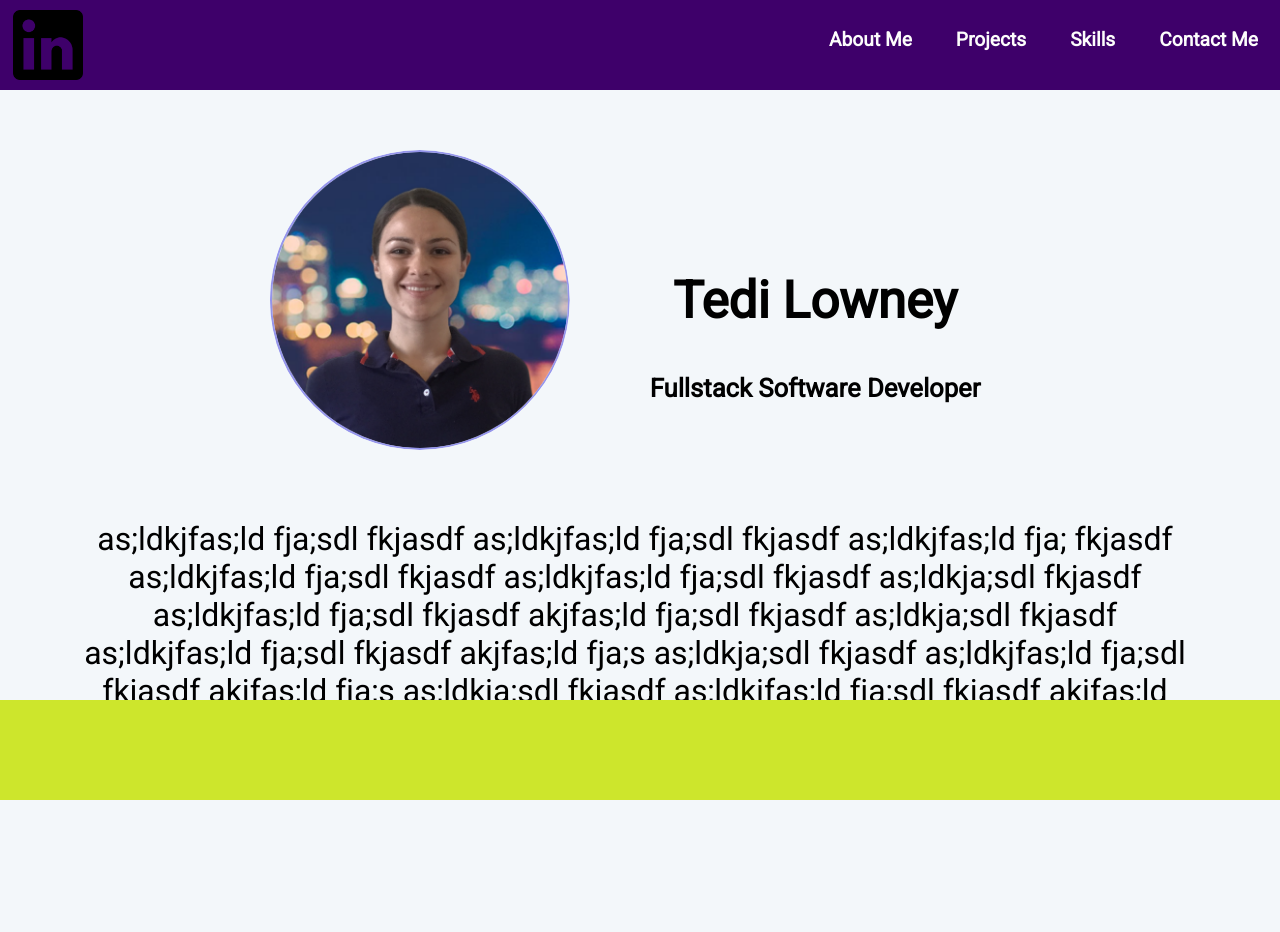
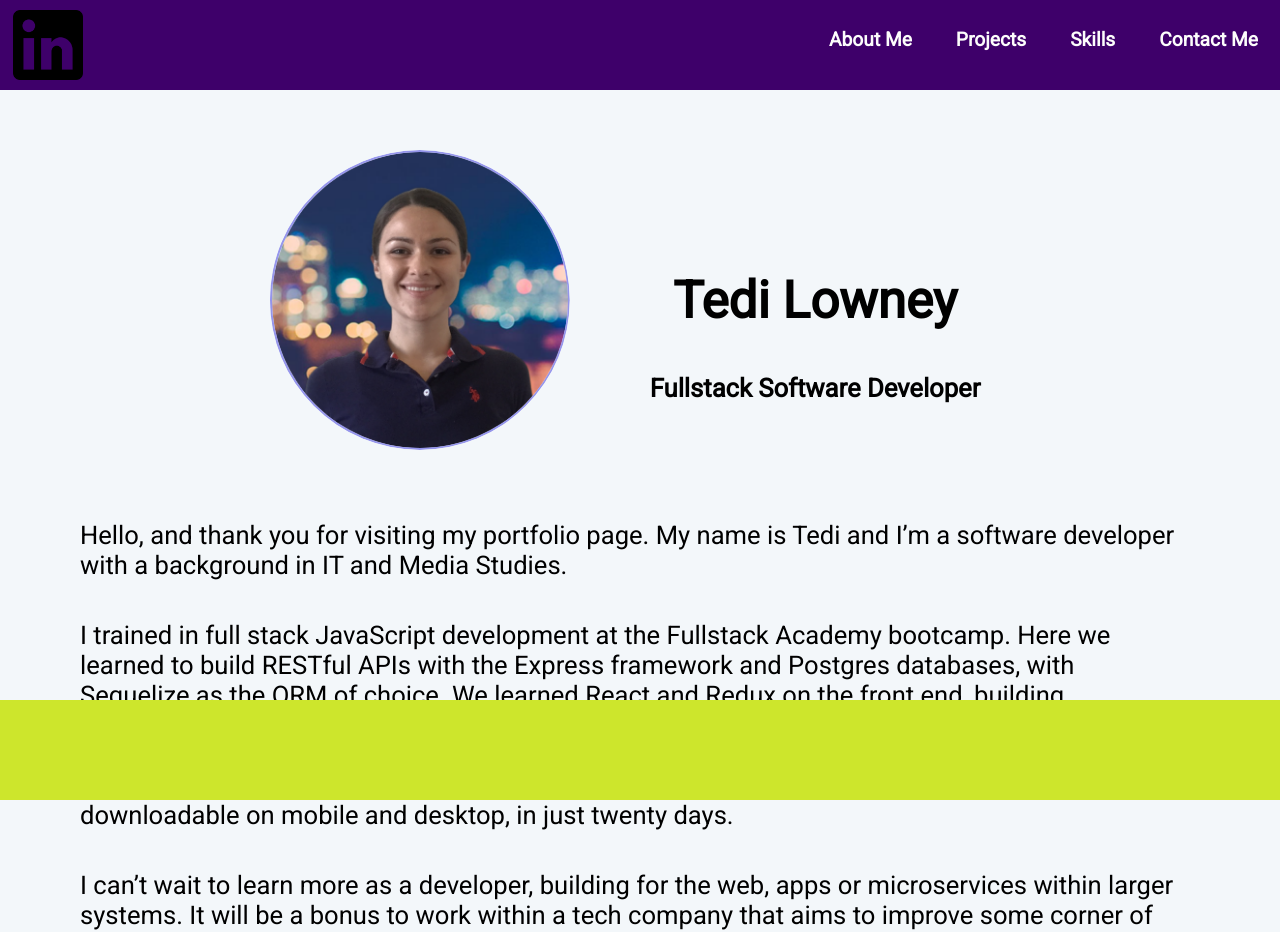
Before and after one commit to Tedicode/new-port, a React (Create React App) app: page / in a window 1280 px wide. Shown: the top 932 px of the page. Built offline with nearby package versions, Linux system fonts and the light colour scheme.

Commit message:
added smooth scrolling and content for About Me

```diff
--- a/src/App.css
+++ b/src/App.css
@@ -3,6 +3,10 @@
 }
 * {
   box-sizing: border-box;
+}
+
+html {
+  scroll-behavior: smooth;
 }
 
 html,
@@ -133,8 +137,18 @@ section h2 {
 }
 
 .my-paragraph {
-  font-size: 2.5vw;
+  font-size: 2vw;
   margin: 20px 70px;
+  text-align: left;
+}
+
+.link-to-NF {
+  text-decoration: none;
+  /* font-size: 2.2vw; */
+  color: rgb(255, 132, 0);
+  text-shadow: 2px 0.03px rgb(255, 162, 0);
+
+  font-weight: bold;
 }
 
 .project {
@@ -250,7 +264,7 @@ section h2 {
 
   .my-paragraph {
     font-size: 4vw;
-    margin: 0px 40px;
+    margin: 12px 40px;
   }
 
   section h2 {
--- a/src/App.js
+++ b/src/App.js
@@ -94,13 +94,34 @@ function App() {
             </div>
           </div>
           <p class="my-paragraph">
-            as;ldkjfas;ld fja;sdl fkjasdf as;ldkjfas;ld fja;sdl fkjasdf
-            as;ldkjfas;ld fja; fkjasdf as;ldkjfas;ld fja;sdl fkjasdf
-            as;ldkjfas;ld fja;sdl fkjasdf as;ldkja;sdl fkjasdf as;ldkjfas;ld
-            fja;sdl fkjasdf akjfas;ld fja;sdl fkjasdf as;ldkja;sdl fkjasdf
-            as;ldkjfas;ld fja;sdl fkjasdf akjfas;ld fja;s as;ldkja;sdl fkjasdf
-            as;ldkjfas;ld fja;sdl fkjasdf akjfas;ld fja;s as;ldkja;sdl fkjasdf
-            as;ldkjfas;ld fja;sdl fkjasdf akjfas;ld fja;s
+            Hello, and thank you for visiting my portfolio page. My name is Tedi
+            and I’m a software developer with a background in IT and Media
+            Studies.
+          </p>
+
+          <p class="my-paragraph">
+            I trained in full stack JavaScript development at the Fullstack
+            Academy bootcamp. Here we learned to build RESTful APIs with the
+            Express framework and Postgres databases, with Sequelize as the ORM
+            of choice. We learned React and Redux on the front end, building
+            components and quickly learning the importance of having a system
+            for state management. In the first six weeks I learned the PERN
+            stack and built a simple CRUD app. By the end of bootcamp, my
+            capstone team conceived, designed and built {""}
+            <a
+              className="link-to-NF"
+              href="https://github.com/cs-team-02/neighbor-fave"
+            >
+              NeighborFave
+            </a>
+            , a full stack progressive web app, downloadable on mobile and
+            desktop, in just twenty days.
+          </p>
+          <p class="my-paragraph">
+            I can’t wait to learn more as a developer, building for the web,
+            apps or microservices within larger systems. It will be a bonus to
+            work within a tech company that aims to improve some corner of our
+            world - to be cleaner, safer, more efficient, or more fun!
           </p>
         </section>
 
```
